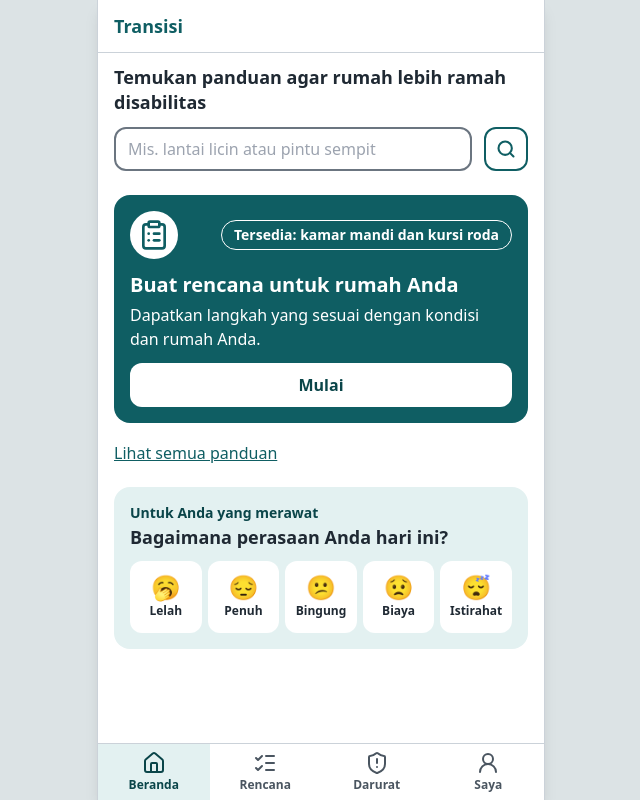
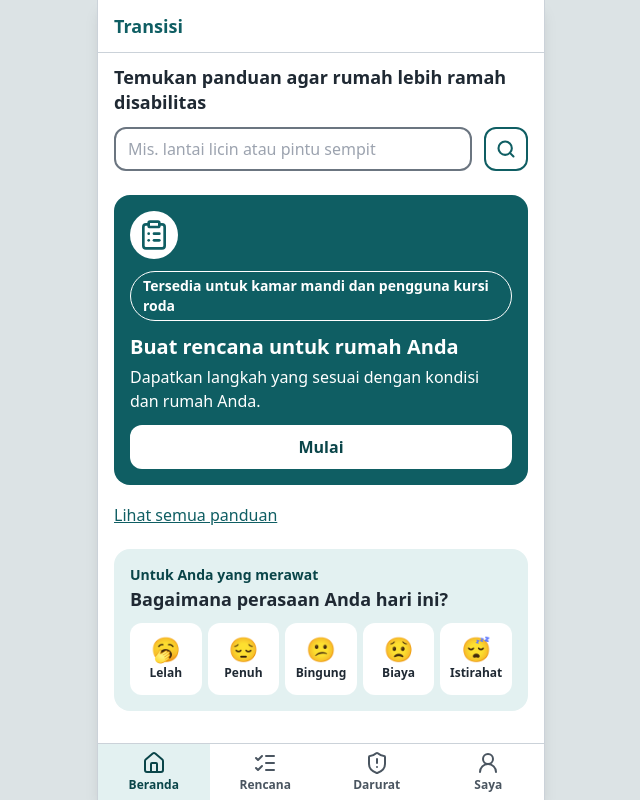
Before and after one commit to titohanafi/transisidnr, a React (Vite) app: page /#/ in a window 1280 px wide. Shown: the whole page, without its empty margins (319-959 px from the left). Built offline with nearby package versions, Linux system fonts and the light colour scheme.

Commit message:
Beranda: label cakupan di baris tersendiri

```diff
--- a/content/ui.json
+++ b/content/ui.json
@@ -10,7 +10,7 @@
         "judul": "Buat rencana untuk rumah Anda",
         "deskripsi": "Dapatkan langkah yang sesuai dengan kondisi dan rumah Anda.",
         "tombol": "Mulai",
-        "cakupan": "Tersedia: kamar mandi dan kursi roda"
+        "cakupan": "Tersedia untuk kamar mandi dan pengguna kursi roda"
       },
       "lanjut": {
         "judul": "Lanjutkan rencana Anda",
--- a/src/screens/Beranda.tsx
+++ b/src/screens/Beranda.tsx
@@ -53,14 +53,14 @@ export function Beranda() {
       </form>
 
       <section className="mt-6 rounded-kartu bg-utama p-4 text-white" aria-labelledby="jalur-utama">
-        <div className="flex items-center justify-between gap-3">
-          <span className="flex h-12 w-12 shrink-0 items-center justify-center rounded-full bg-white text-utama">
-            <IkonBeranda kunci="rencana" />
-          </span>
-          {!adaJawaban && (
-            <span className="rounded-2xl border border-white px-3 py-1 text-sm font-semibold leading-snug">{pilih.susun.cakupan}</span>
-          )}
-        </div>
+        <span className="flex h-12 w-12 items-center justify-center rounded-full bg-white text-utama">
+          <IkonBeranda kunci="rencana" />
+        </span>
+        {!adaJawaban && (
+          <p className="mt-3">
+            <span className="inline-block rounded-full border border-white px-3 py-1 text-sm font-semibold">{pilih.susun.cakupan}</span>
+          </p>
+        )}
         <h3 id="jalur-utama" className="mt-3 text-xl font-bold leading-snug">
           {kartu.judul}
         </h3>
```
Also changed, not shown: 1 other file (tests, documents, lock files or other folders).
